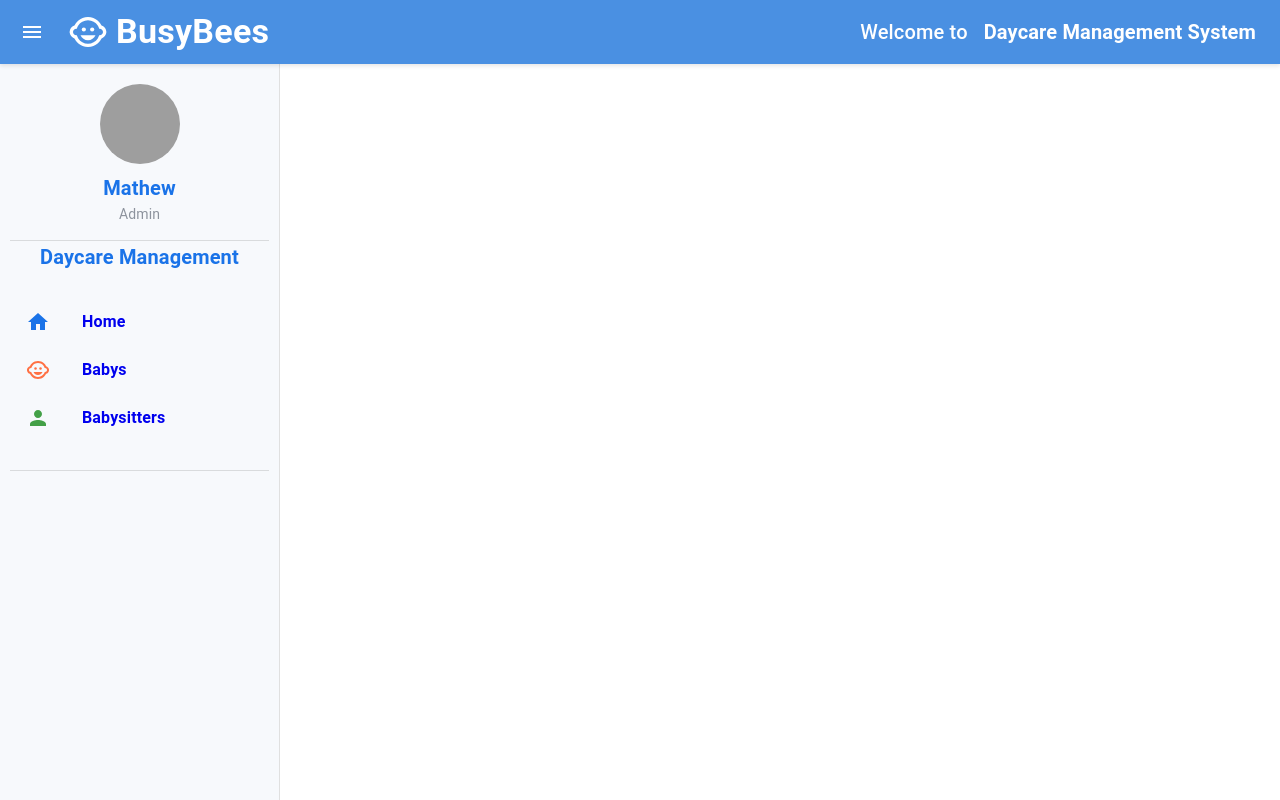
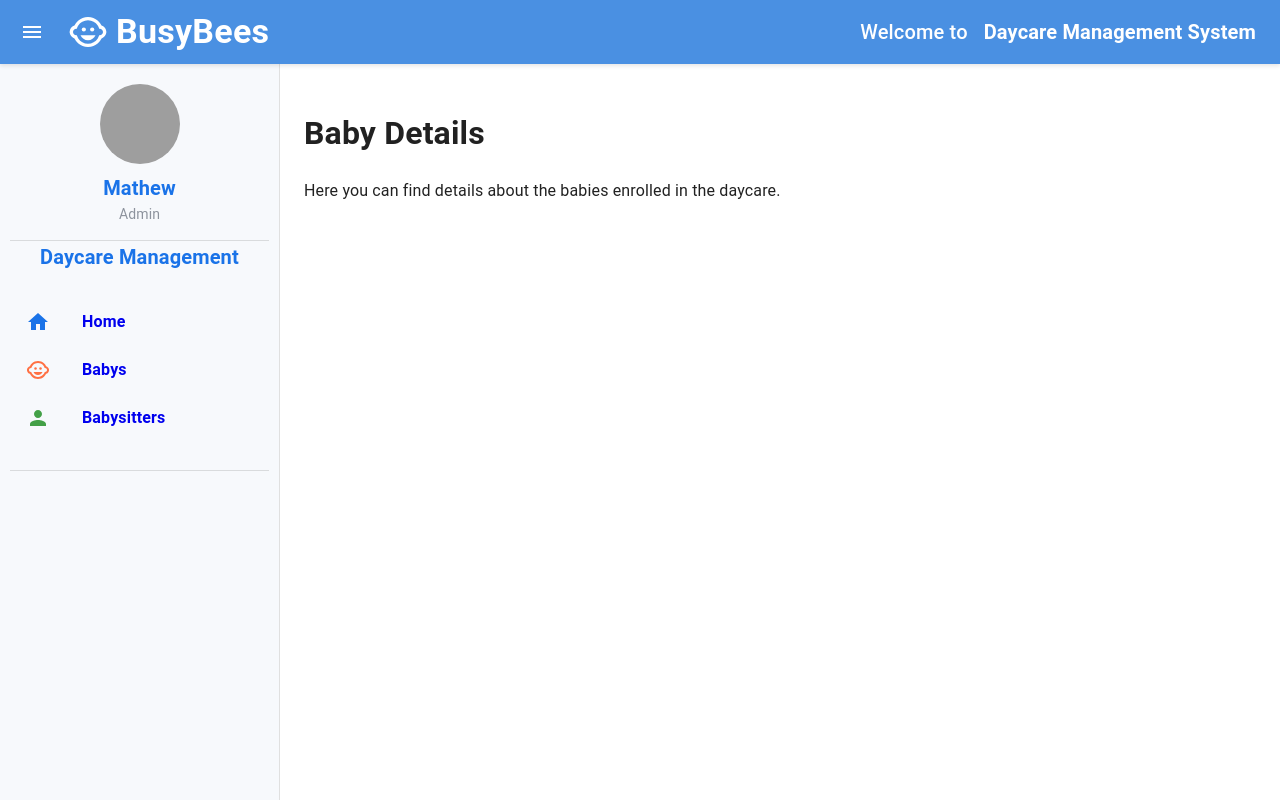
Before and after one commit to hewageuhcu/BusyBees_DCMS-Front_End-, a React (Vite) app in the folder BusyBees_DCMS-Frontend/: page /login in a window 1280 px wide. Built offline with nearby package versions, Linux system fonts and the light colour scheme; grey boxes are pictures that could not be loaded.

Commit message:
Loginpage added to app.jsx

```diff
--- a/BusyBees_DCMS-Frontend/src/App.jsx
+++ b/BusyBees_DCMS-Frontend/src/App.jsx
@@ -6,6 +6,7 @@ import Header from './components/Header';
 import BabyDetails from './pages/BabyDetails';
 import BabySitterDetails from './pages/BabySitterDetails';
 import Dashboard from './pages/Dashboard';
+import LoginPage from './pages/LoginPage';
 import './App.css';
 
 function App() {
@@ -23,6 +24,7 @@ function App() {
             <Route path="/dashboard" element={<Dashboard />} />
             <Route path="/babyDetails" element={<BabyDetails />} />
             <Route path="/babySitterDetails" element={<BabySitterDetails />} />
+            <Route path="/login" element={<LoginPage />} />
           </Routes>
         </Box>
       </Box>
--- a/BusyBees_DCMS-Frontend/src/pages/LoginPage.jsx
+++ b/BusyBees_DCMS-Frontend/src/pages/LoginPage.jsx
@@ -0,0 +1,12 @@
+import React from 'react'
+
+function LoginPage() {
+    return (
+      <div>
+        <h1>Baby Details</h1>
+        <p>Here you can find details about the babies enrolled in the daycare.</p>
+      </div>
+    );
+  }
+
+  export default LoginPage;
```
